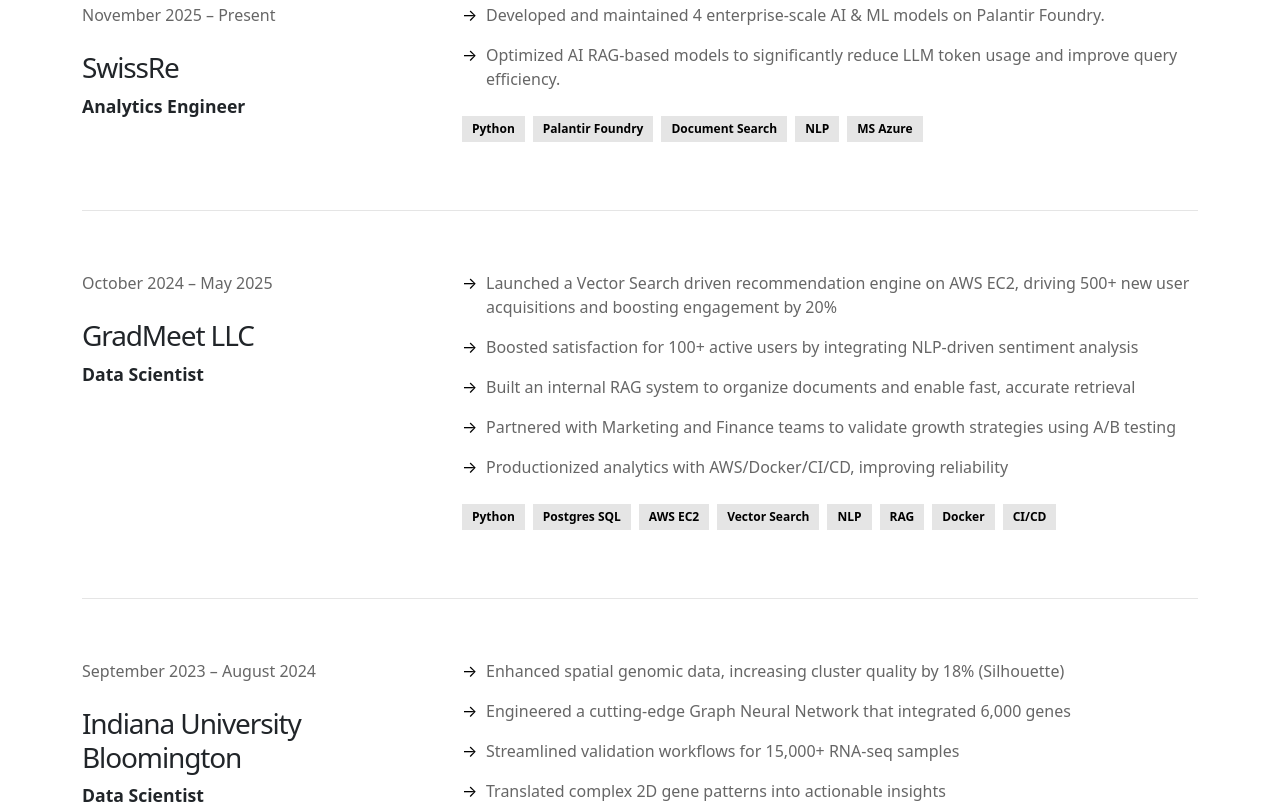
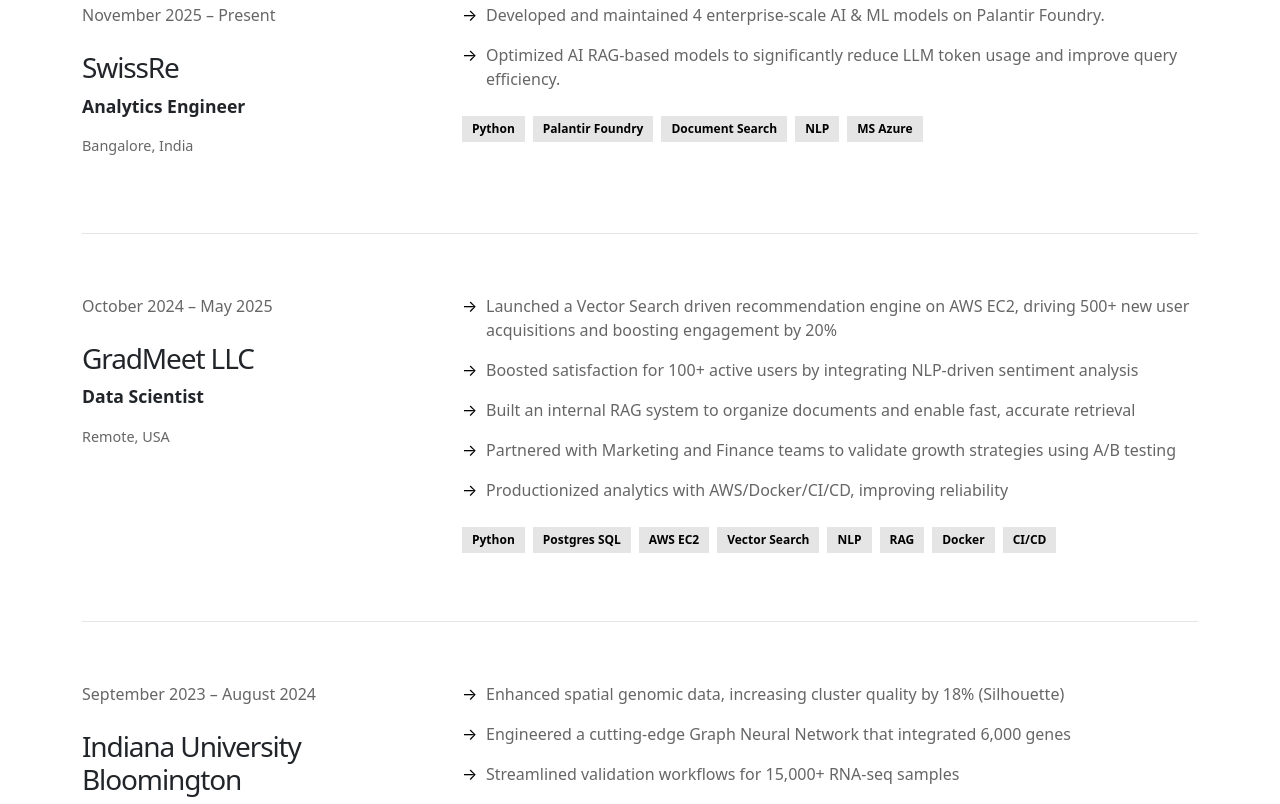
Before and after one commit to nitanshuj/nitanshuj.github.io, a Vue app: page / in a window 1280 px wide. Shown: the part 6800-7604 px from the top of the page. Built offline with nearby package versions, Linux system fonts and the light colour scheme.

Commit message:
feat: add location field to work experience

```diff
--- a/src/components/Experience.vue
+++ b/src/components/Experience.vue
@@ -14,6 +14,7 @@
             <span class="muted">{{ job.period }}</span>
             <h3 class="mt-4">{{ job.company }}</h3>
             <p class="role">{{ job.title }}</p>
+            <p class="location muted" style="font-size: 0.9rem; margin-top: 4px;">{{ job.location }}</p>
           </div>
           <div class="item-details">
             <ul class="achievements">
```
